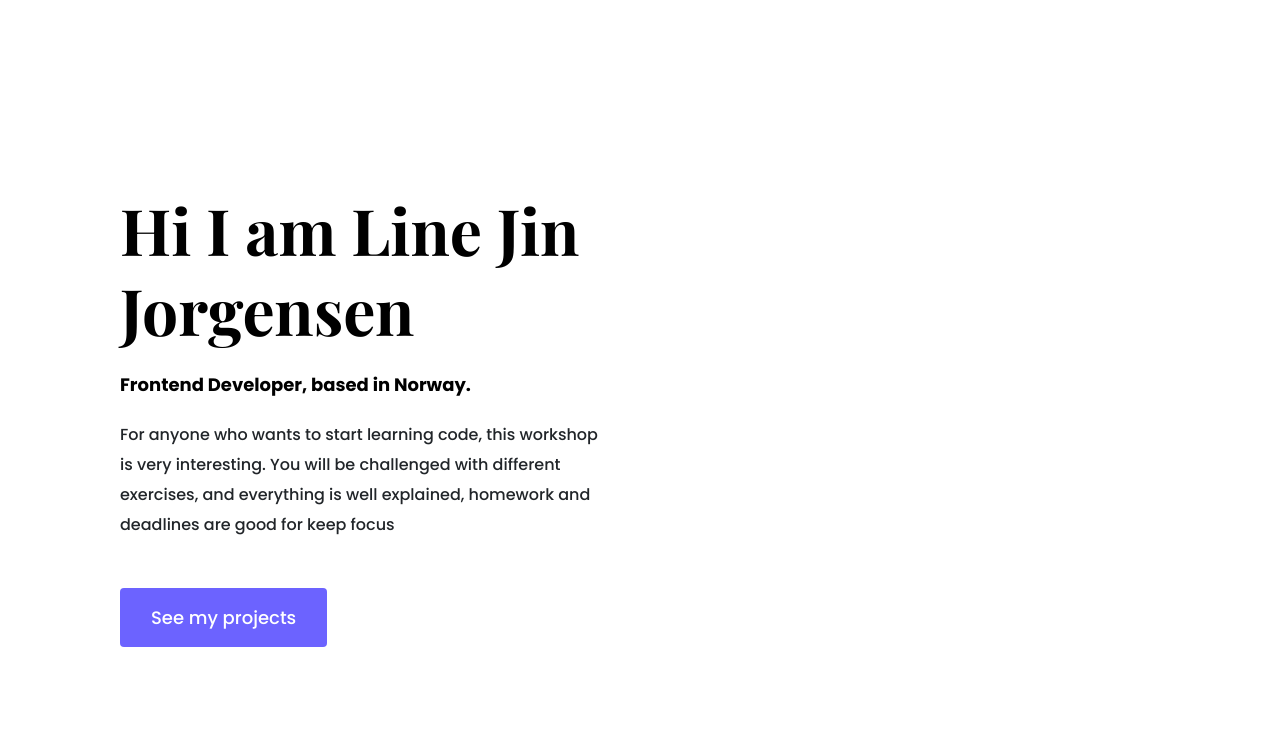
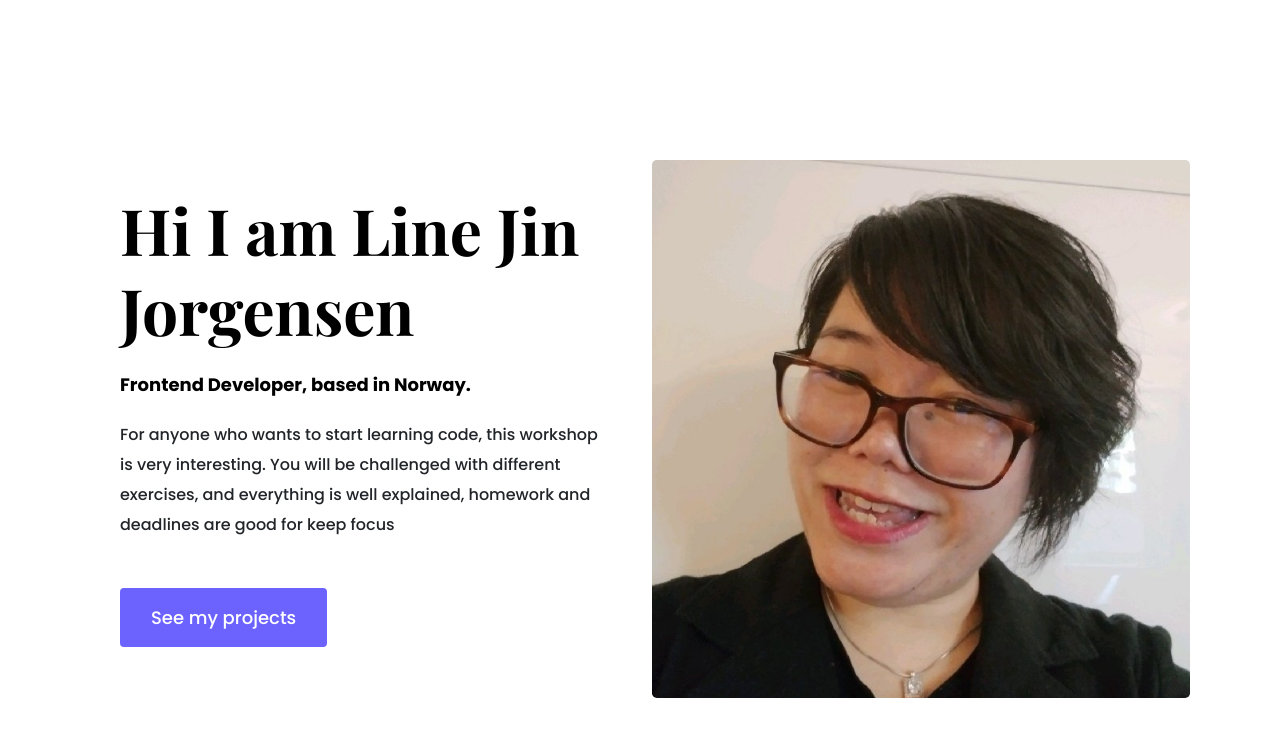
Before and after one commit to LineJinJ/SheCodes_Responsive_Week_5_Elleve_Lesson_2_Portfolio_Project_Work_page, a plain HTML site: page about.html in a window 1280 px wide. Drawn offline with nearby package versions, Linux system fonts and the light colour scheme.

Commit message:
Added picture and rounded-3

```diff
--- a/about.html
+++ b/about.html
@@ -46,7 +46,11 @@
           </div>
         </div>
         <div class="col-lg-6">
-          <img src="images/patricia.png" alt="" class="img-fluid" />
+          <img
+            src="/images/profile-picture.jpg"
+            alt=""
+            class="img-fluid rounded-3"
+          />
         </div>
       </div>
     </div>
```
